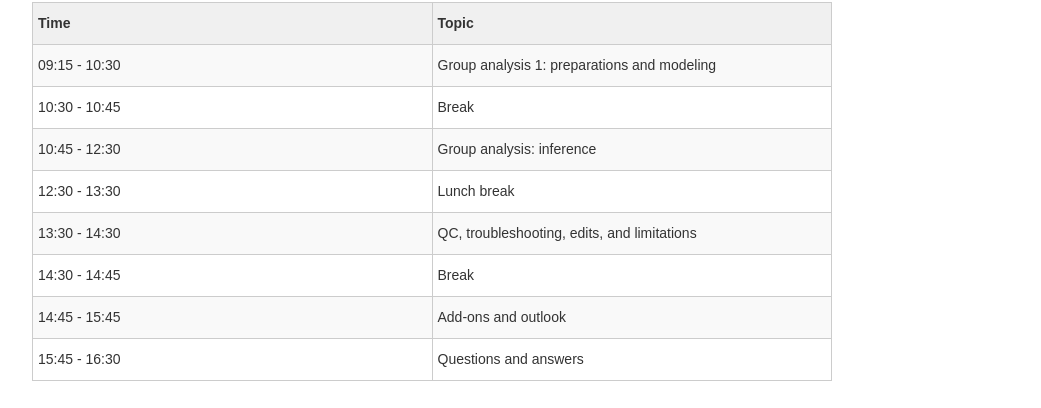
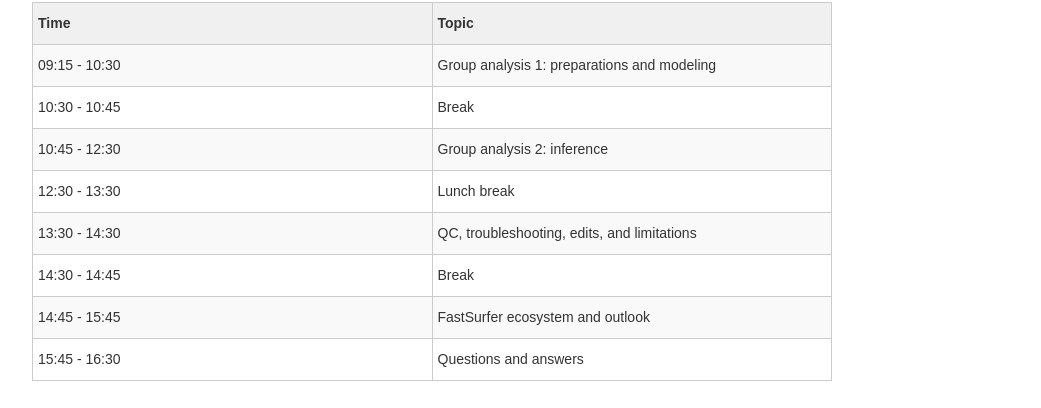
Before and after one commit to Deep-MI/Deep-MI.github.io, a Jekyll site: the page built from events/index.md, in a window 1280 px wide and 900 px high, scrolled down 1426 px. Shown: the part 119-527 px from the top of the window, without its empty margins (53-1094 px from the left). Built offline with Jekyll 4.4.1, drawn with Linux system fonts in a browser that asks for light colours; nearby versions of some CDN libraries; comment, search, counter and statistics services are not loaded.

Commit message:
Typo correction and session title update

```diff
--- a/events/index.md
+++ b/events/index.md
@@ -82,11 +82,11 @@ _Friday, September 29:_
 <tbody>
     <tr><td class="tg-buh4">09:15 - 10:30</td><td class="tg-buh4">Group analysis 1: preparations and modeling</td></tr>
     <tr><td class="tg-0lax">10:30 - 10:45</td><td class="tg-0lax">Break</td></tr>
-    <tr><td class="tg-buh4">10:45 - 12:30</td><td class="tg-buh4">Group analysis: inference</td></tr>
+    <tr><td class="tg-buh4">10:45 - 12:30</td><td class="tg-buh4">Group analysis 2: inference</td></tr>
     <tr><td class="tg-0lax">12:30 - 13:30</td><td class="tg-0lax">Lunch break</td></tr>
     <tr><td class="tg-buh4">13:30 - 14:30</td><td class="tg-buh4">QC, troubleshooting, edits, and limitations</td></tr>
     <tr><td class="tg-0lax">14:30 - 14:45</td><td class="tg-0lax">Break</td></tr>
-    <tr><td class="tg-buh4">14:45 - 15:45</td><td class="tg-buh4">Add-ons and outlook</td></tr>
+    <tr><td class="tg-buh4">14:45 - 15:45</td><td class="tg-buh4">FastSurfer ecosystem and outlook</td></tr>
     <tr><td class="tg-0lax">15:45 - 16:30</td><td class="tg-0lax">Questions and answers</td></tr>
 </tbody>
 </table>
```
